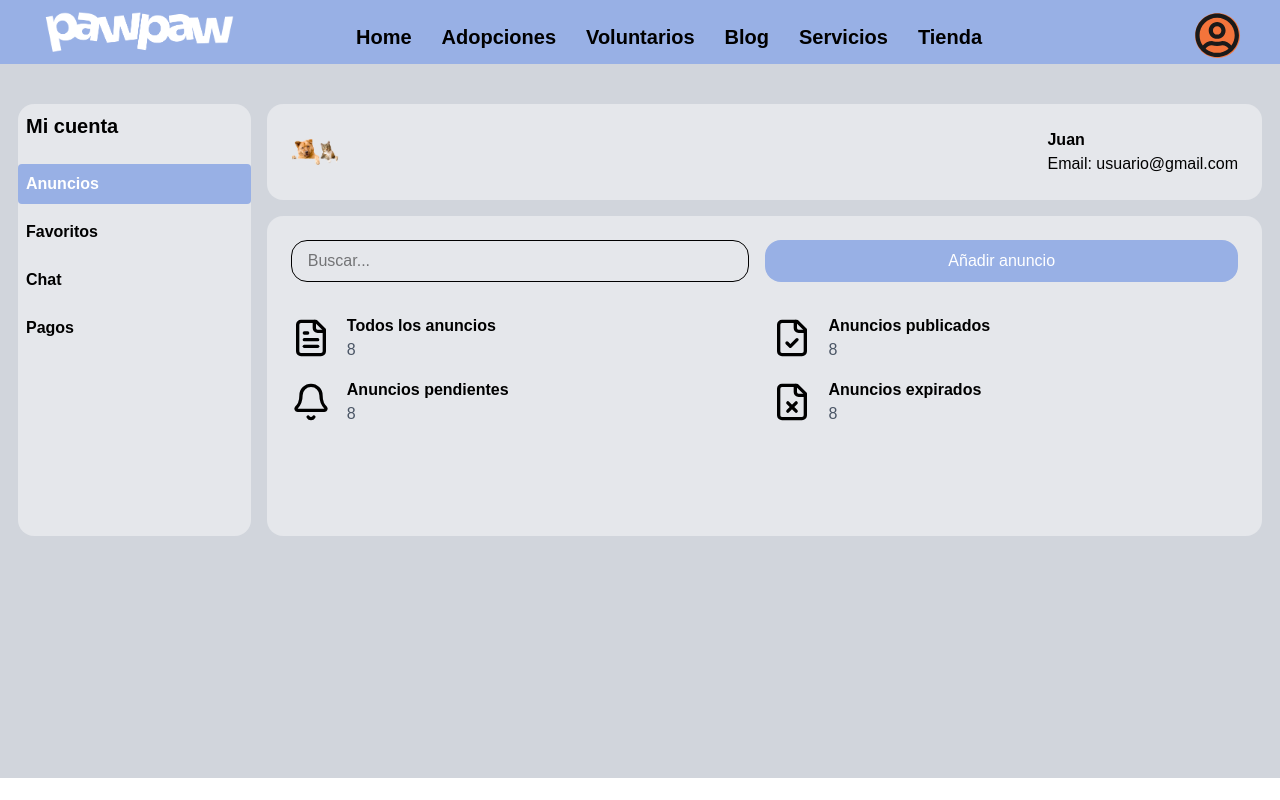
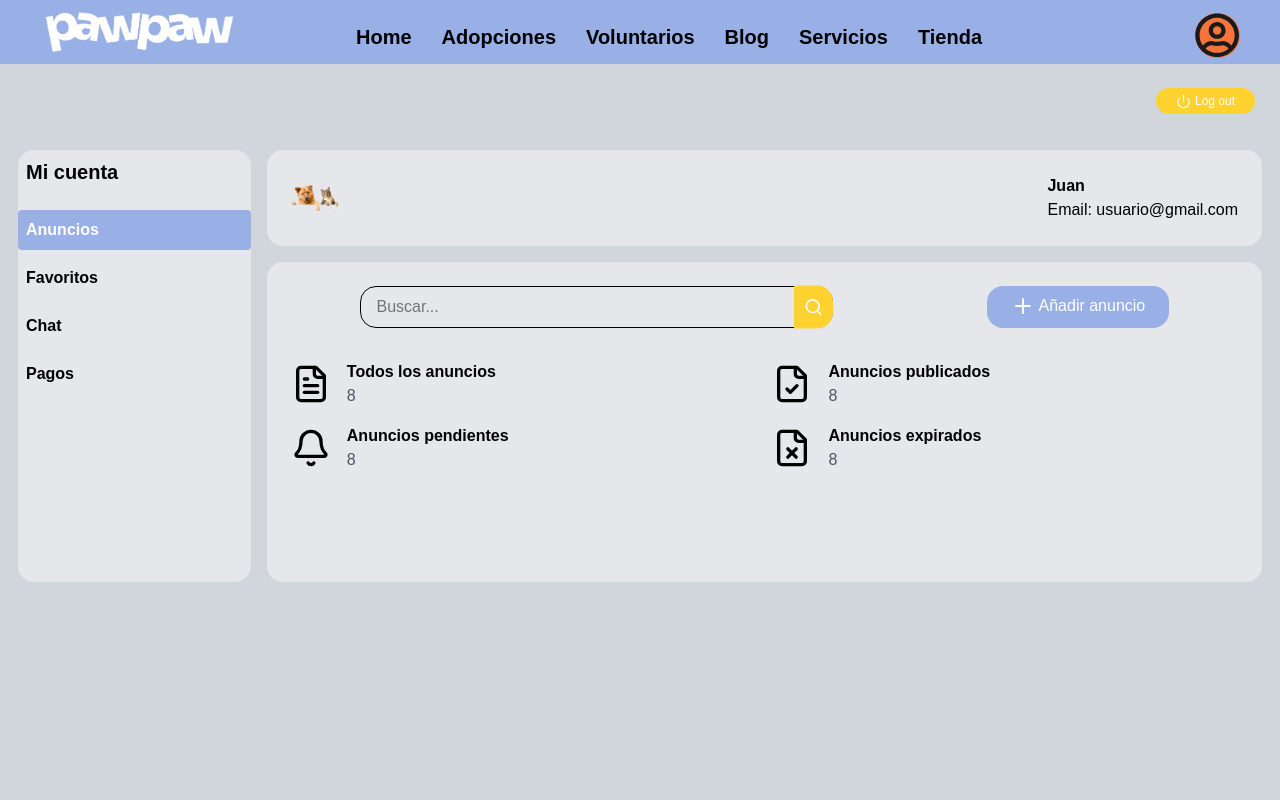
Before and after one commit to Pawify/frontendFork, a React (Vite) app in the folder pawify-react/: page /frontend/dashboard in a window 1280 px wide. Shown: the top 800 px of the page. Built offline with nearby package versions, Linux system fonts and the light colour scheme; a web font is replaced by a local one.

Commit message:
Add: funcionalidad login. Update: botones log out, anuncios y buscar

```diff
--- /dev/null
+++ b/pawify-react/src/app/components/dashboard/Anuncios.css
@@ -0,0 +1,6 @@
+.anuncios-btn{
+    background-color:  #98b0e5;
+}
+.anuncios-btn:hover{
+    background-color: #79c5e6;
+}
--- a/pawify-react/src/app/components/dashboard/Anuncios.jsx
+++ b/pawify-react/src/app/components/dashboard/Anuncios.jsx
@@ -1,45 +1,54 @@
-import theme from '@/constants/themes';
-import { FileText, FileCheck, FileX, Bell } from "lucide-react";
+import theme from "@/constants/themes";
+import { FileText, FileCheck, FileX, Bell, Plus, Search } from "lucide-react";
+import "../dashboard/Anuncios.css";
 
-export default function Anuncios () {
-
+export default function Anuncios() {
   const { secondary } = theme.colors;
 
   return (
     <>
       {/* Input + Acción */}
       <div className="flex flex-col md:flex-row justify-around mb-8 gap-4">
-            <input type="text" className="border rounded-2xl px-4 py-2 flex-1" placeholder="Buscar..." />
-            <button
-              style={{ backgroundColor: secondary }} // Asignación correcta del color de fondo
-              className="bg-blue-500 text-white px-6 py-2 rounded-2xl flex-1"
-            >
-            Añadir anuncio</button>
+        <div className="input-search relative w-1/2">
+          {" "}
+          <input
+            type="text"
+            className="border rounded-2xl  py-2 px-4 flex-1 w-full "
+            placeholder="Buscar..."
+          />
+          <button className="absolute right-0 top-1/2 transform -translate-y-1/2 border-none rounded-tr-2xl rounded-br-2xl px-2.5 py-3 bg-amber-300 hover:bg-amber-400 transition-colors cursor-pointer">
+            <Search size={"19px"} color={'white'}></Search>
+          </button>
+        </div>
+
+        <button className="anuncios-btn text-white px-6 py-2 rounded-2xl flex flex-row gap-1">
+          <Plus> </Plus>Añadir anuncio
+        </button>
       </div>
       {/* Estadísticas */}
       <div className="grid grid-cols-1 sm:grid-cols-2 gap-4 mb-5">
-            <div  className="flex items-center space-x-4">
+        <div className="flex items-center space-x-4">
           <FileText className="h-10 w-10" />
           <div>
             <p className="font-semibold">Todos los anuncios</p>
             <p className="text-gray-600">8</p>
           </div>
         </div>
-            <div  className="flex items-center space-x-4">
+        <div className="flex items-center space-x-4">
           <FileCheck className="h-10 w-10" />
           <div>
             <p className="font-semibold">Anuncios publicados</p>
             <p className="text-gray-600">8</p>
           </div>
         </div>
-            <div  className="flex items-center space-x-4">
+        <div className="flex items-center space-x-4">
           <Bell className="h-10 w-10" />
           <div>
             <p className="font-semibold">Anuncios pendientes</p>
             <p className="text-gray-600">8</p>
           </div>
         </div>
-            <div  className="flex items-center space-x-4">
+        <div className="flex items-center space-x-4">
           <FileX className="h-10 w-10" />
           <div>
             <p className="font-semibold">Anuncios expirados</p>
@@ -49,4 +58,4 @@ export default function Anuncios () {
       </div>
     </>
   );
-  };
+}
--- a/pawify-react/src/app/components/dashboard/Dashboard.jsx
+++ b/pawify-react/src/app/components/dashboard/Dashboard.jsx
@@ -1,49 +1,70 @@
 // Cambiar por la imagen dinamica del backend
-import perfil from '/catdog404.png';
+import perfil from "/catdog404.png";
 
-import theme from '@/constants/themes';
-import { useState } from 'react';
-import Anuncios from './Anuncios';
-import Favoritos from './Favoritos';
-import Chat from './Chat';
-import Pagos from './Pagos';
+import theme from "@/constants/themes";
+import { useState } from "react";
+import Anuncios from "./Anuncios";
+import Favoritos from "./Favoritos";
+import Chat from "./Chat";
+import Pagos from "./Pagos";
+import { Power } from "lucide-react";
+import Button from "../button/Button";
 
 export default function Dashboard() {
-    const [selector, setSelector] = useState('Anuncios')
+  const [selector, setSelector] = useState("Anuncios");
   const { secondary } = theme.colors;
 
   return (
     <section className="bg-gray-300  md:mt-13">
+      {/* botton Log out */}
+      <div className="flex justify-end mr-[15px]">
+        <Button className="text-white font-regular py-1 px-5 rounded flex items-center gap-1">
+          {" "}
+          <Power size={"15px"}></Power> Log out
+        </Button>
+      </div>
       <div className="max-w-[1440px] mx-auto grid grid-cols-1 md:grid-cols-5 md:grid-rows-6  p-2 pt-8 gap-4 w-full">
         {/* Sidebar lado izquierdo selector de botones */}
         <div className="bg-gray-200 rounded-2xl md:row-span-4 order-2 md:order-1">
           <h1 className="text-xl font-bold mb-4 p-2">Mi cuenta</h1>
           <ul className="space-y-2">
             <li
-                            style={{ backgroundColor: selector === 'Anuncios' ? secondary : '' }} // Cambiar fondo según el selector
-                            className={`cursor-pointer p-2 transition duration-500 rounded hover:bg-[#98b0e5] ${selector === 'Anuncios' ? 'text-white' : ''}`}
-                            onClick={() => setSelector('Anuncios')}
+              style={{
+                backgroundColor: selector === "Anuncios" ? secondary : "",
+              }} // Cambiar fondo según el selector
+              className={`cursor-pointer p-2 transition duration-500 rounded hover:bg-[#98b0e5] ${
+                selector === "Anuncios" ? "text-white" : ""
+              }`}
+              onClick={() => setSelector("Anuncios")}
             >
               Anuncios
             </li>
             <li
-                            style={{ backgroundColor: selector === 'Favoritos' ? secondary : '' }}
-                            className={`cursor-pointer p-2 transition duration-500 rounded hover:bg-[#98b0e5] ${selector === 'Favoritos' ? 'text-white' : ''}`}
-                            onClick={() => setSelector('Favoritos')}
+              style={{
+                backgroundColor: selector === "Favoritos" ? secondary : "",
+              }}
+              className={`cursor-pointer p-2 transition duration-500 rounded hover:bg-[#98b0e5] ${
+                selector === "Favoritos" ? "text-white" : ""
+              }`}
+              onClick={() => setSelector("Favoritos")}
             >
               Favoritos
             </li>
             <li
-                            style={{ backgroundColor: selector === 'Chat' ? secondary : '' }}
-                            className={`cursor-pointer p-2 transition duration-500 rounded hover:bg-[#98b0e5] ${selector === 'Chat' ? 'text-white' : ''}`}
-                            onClick={() => setSelector('Chat')}
+              style={{ backgroundColor: selector === "Chat" ? secondary : "" }}
+              className={`cursor-pointer p-2 transition duration-500 rounded hover:bg-[#98b0e5] ${
+                selector === "Chat" ? "text-white" : ""
+              }`}
+              onClick={() => setSelector("Chat")}
             >
               Chat
             </li>
             <li
-                            style={{ backgroundColor: selector === 'Pagos' ? secondary : '' }}
-                            className={`cursor-pointer p-2 transition duration-500 rounded hover:bg-[#98b0e5] ${selector === 'Pagos' ? 'text-white' : ''}`}
-                            onClick={() => setSelector('Pagos')}
+              style={{ backgroundColor: selector === "Pagos" ? secondary : "" }}
+              className={`cursor-pointer p-2 transition duration-500 rounded hover:bg-[#98b0e5] ${
+                selector === "Pagos" ? "text-white" : ""
+              }`}
+              onClick={() => setSelector("Pagos")}
             >
               Pagos
             </li>
@@ -52,20 +73,26 @@ export default function Dashboard() {
 
         {/* Perfil arriba corresponde a nombre y email */}
         <div className="flex flex-col sm:flex-row items-center justify-between bg-gray-200 rounded-2xl p-6 md:col-span-5 order-1 md:order-2">
-                <img src={perfil} className="object-contain rounded-full h-12 w-12 mb-2 sm:mb-0 sm:mr-4" alt="Perfil" />
+          <img
+            src={perfil}
+            className="object-contain rounded-full h-12 w-12 mb-2 sm:mb-0 sm:mr-4"
+            alt="Perfil"
+          />
           <div className="text-center sm:text-left">
             <p className="font-semibold">Juan</p>
-                    <p><span className="font-medium">Email:</span> usuario@gmail.com</p>
+            <p>
+              <span className="font-medium">Email:</span> usuario@gmail.com
+            </p>
           </div>
         </div>
 
         {/* Contenido Principal que cambia según el selector seleccionado */}
         <div className="bg-gray-200 rounded-2xl p-6 md:col-span-5 md:row-span-3 md:col-start-2 md:row-start-2 order-3">
-                {selector == 'Anuncios' && <Anuncios/>}
-                {selector == 'Favoritos' && <Favoritos/>}
-                {selector == 'Chat' && <Chat/>}
-                {selector == 'Pagos' && <Pagos/>}
-                {selector == 'Cuenta' && <Cuenta/>}
+          {selector == "Anuncios" && <Anuncios />}
+          {selector == "Favoritos" && <Favoritos />}
+          {selector == "Chat" && <Chat />}
+          {selector == "Pagos" && <Pagos />}
+          {selector == "Cuenta" && <Cuenta />}
         </div>
       </div>
     </section>
--- a/pawify-react/src/app/components/login/login.jsx
+++ b/pawify-react/src/app/components/login/login.jsx
@@ -5,6 +5,7 @@ import { useForm } from "react-hook-form";
 import { Link } from "react-router-dom";
 import { useNavigate } from "react-router-dom";
 import Logo from '/Logo.png'
+import axios from "axios";
 
 export default function Login() {
   const {
@@ -18,8 +19,21 @@ export default function Login() {
   const [showPassword, setShowPassword] = useState(false);
   const { background, primary, accent, deepRed } = theme.colors;
 
-  const onSubmit = (data) => {
+  const onSubmit = async (data) => {
     console.log(data);
+    try {
+      const response = await axios.post(
+        "https://pawify-backend.onrender.com/api/auth/login", {
+          username: data.identifier,
+          password: data.password,
+        });
+      console.log(response.data);
+      localStorage.setItem("access_token", response.data.access);
+      localStorage.setItem("refresh_token", JSON.stringify(response.data.refresh));
+      navigate("/dashboard");
+      } catch (error){
+        console.error("Error de autenticación", error);
+      }
     reset();
     navigate("/");
   };
```
Lines whose indentation alone changed are shown as unchanged.
